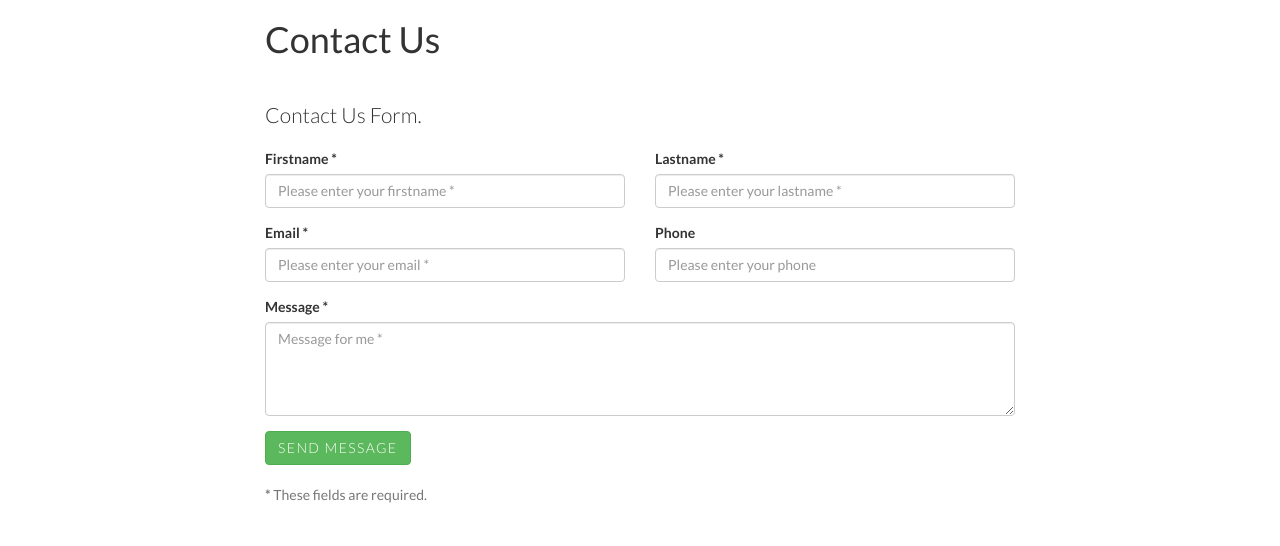
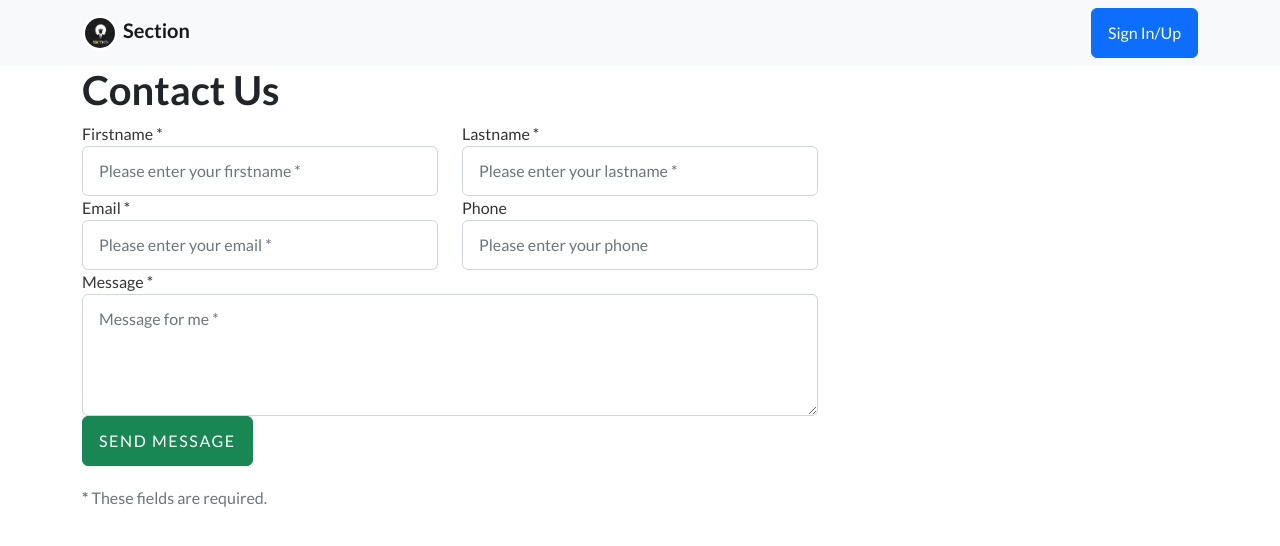
Before and after one commit to ahmedabdelrahman1/softwareproject, a PHP site: page /contactus.php in a window 1280 px wide. Shown: the top 546 px of the page. Run offline with PHP 8.4, Linux system fonts and the light colour scheme.

Commit message:
minor changes

```diff
--- a/SIGNIN.php
+++ b/SIGNIN.php
@@ -55,6 +55,8 @@ if (isset($_POST['submit'])) {
     <meta charset="UTF-8">
     <meta name="viewport" content="width=device-width, initial-scale=1.0">
     <title>Sign-In</title>
+    <link rel="icon" type="image/x-icon" href="static/assets/section.jpg" />
+
     <link href="https://cdn.jsdelivr.net/npm/bootstrap@5.3.0/dist/css/bootstrap.min.css" rel="stylesheet">
     <link rel="stylesheet" href="static/css/sign.css">
 </head>
--- a/SIGNUP.php
+++ b/SIGNUP.php
@@ -48,6 +48,8 @@ if(isset($_POST['submit'])){
     <meta charset="UTF-8">
     <meta name="viewport" content="width=device-width, initial-scale=1.0">
     <title>Sign-Up</title>
+    <link rel="icon" type="image/x-icon" href="static/assets/section.jpg" />
+
     <link href="https://cdn.jsdelivr.net/npm/bootstrap@5.3.0/dist/css/bootstrap.min.css" rel="stylesheet">
     <link rel="stylesheet" href="static/css/sign.css">
 </head>
--- a/adminlayout.php
+++ b/adminlayout.php
@@ -8,6 +8,7 @@
   <meta name="description" content="">
   <meta name="author" content="">
   <title>Admin panel</title>
+  <link rel="icon" type="image/x-icon" href="static/assets/section.jpg" />
 
   <link href="https://cdn.jsdelivr.net/npm/simple-datatables@latest/dist/style.css" rel="stylesheet">
   <link rel="stylesheet" href="https://stackpath.bootstrapcdn.com/bootstrap/4.5.2/css/bootstrap.min.css">
--- a/contactus.php
+++ b/contactus.php
@@ -1,16 +1,37 @@
-<html>
+<!DOCTYPE html>
+<html lang="en">
     <head>
-        <meta charset="UTF-8">
-        <meta name="viewport" content="width=device-width, initial-scale=1.0">
+        <meta charset="utf-8" />
+        <meta name="viewport" content="width=device-width, initial-scale=1, shrink-to-fit=no" />
+        <meta name="description" content="" />
+        <meta name="author" content="" />
         <title>Section - Contact Us </title>
                 <!-- Favicon-->
                 <link rel="icon" type="image/x-icon" href="static/assets/section.jpg" />
-        <link href="https://maxcdn.bootstrapcdn.com/bootstrap/3.3.6/css/bootstrap.min.css" rel="stylesheet">
-        <link href='https://fonts.googleapis.com/css?family=Lato:300,400,700' rel='stylesheet' type='text/css'>
         <link href='custom.css' rel='stylesheet' type='text/css'>
+    <!-- Favicon-->
+        <link rel="icon" type="image/x-icon" href="static/assets/section.jpg" />
+        <!-- Bootstrap icons-->
+        <link href="https://cdn.jsdelivr.net/npm/bootstrap-icons@1.5.0/font/bootstrap-icons.css" rel="stylesheet" type="text/css" />
+        <!-- Google fonts-->
+        <link href="https://fonts.googleapis.com/css?family=Lato:300,400,700,300italic,400italic,700italic" rel="stylesheet" type="text/css" />
+        <!-- Core theme CSS (includes Bootstrap)-->
+        <link href="static/css/styles.css" rel="stylesheet" />
     </head>
     <body>
+ <?php
 
+         session_start();
+        if(isset($_SESSION['user_id']))
+        {
+            include("navbar.php");
+        }
+        else{
+            include("header.php");
+        }
+
+
+    ?>
         <div class="container">
 
             <div class="row">
@@ -18,8 +39,6 @@
                 <div class="col-lg-8 col-lg-offset-2">
 
                     <h1>Contact Us</h1>
-
-                    <p class="lead">Contact Us Form.</p>
 
 
                     <form id="contact-form" method="post" role="form">
```
